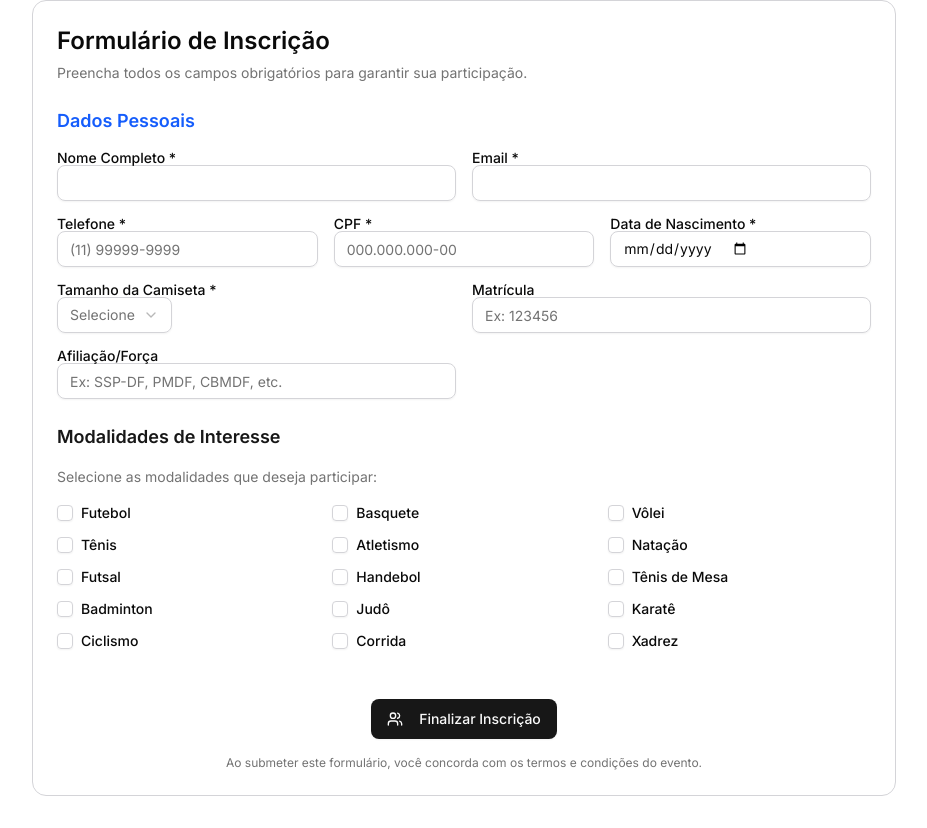
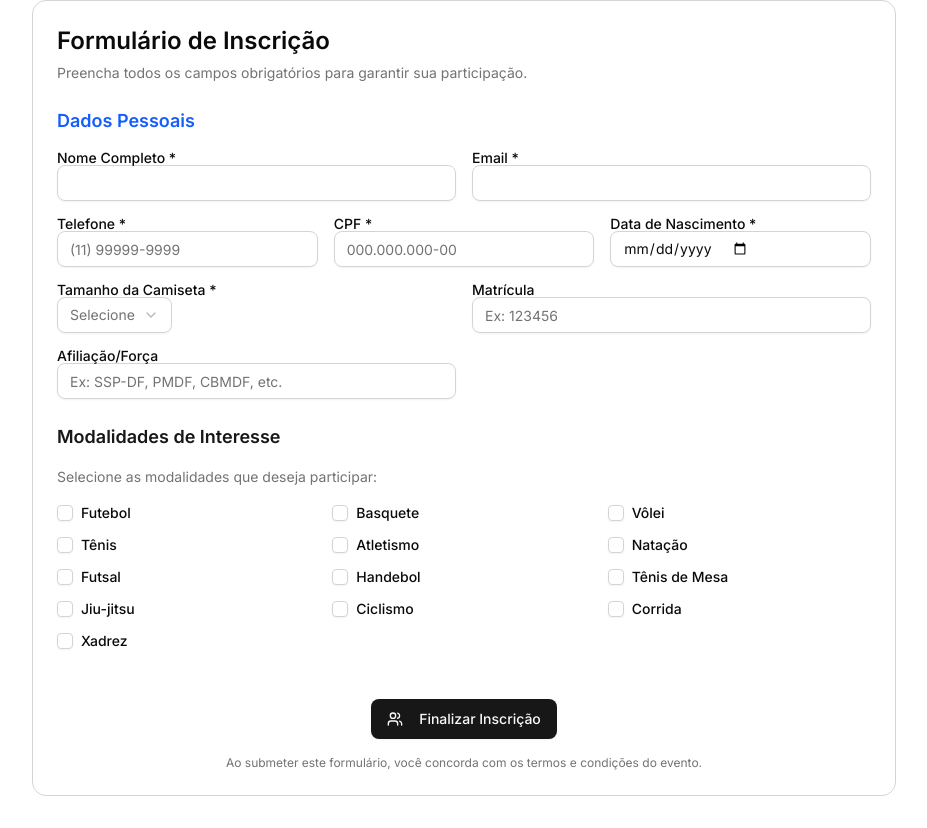
Before and after one commit to Olinsesp/website, a Next.js app: page /Inscricoes in a window 1280 px wide. Shown: the part 739-1567 px from the top of the page, without its empty margins (176-1103 px from the left). Built offline with nearby package versions, Linux system fonts and the light colour scheme.

Commit message:
add values in modalidadesOptions

```diff
--- a/src/app/Inscricoes/page.tsx
+++ b/src/app/Inscricoes/page.tsx
@@ -76,9 +76,7 @@ export default function Inscricoes() {
     'Futsal',
     'Handebol',
     'Tênis de Mesa',
-    'Badminton',
-    'Judô',
-    'Karatê',
+    'Jiu-jitsu',
     'Ciclismo',
     'Corrida',
     'Xadrez',
```
